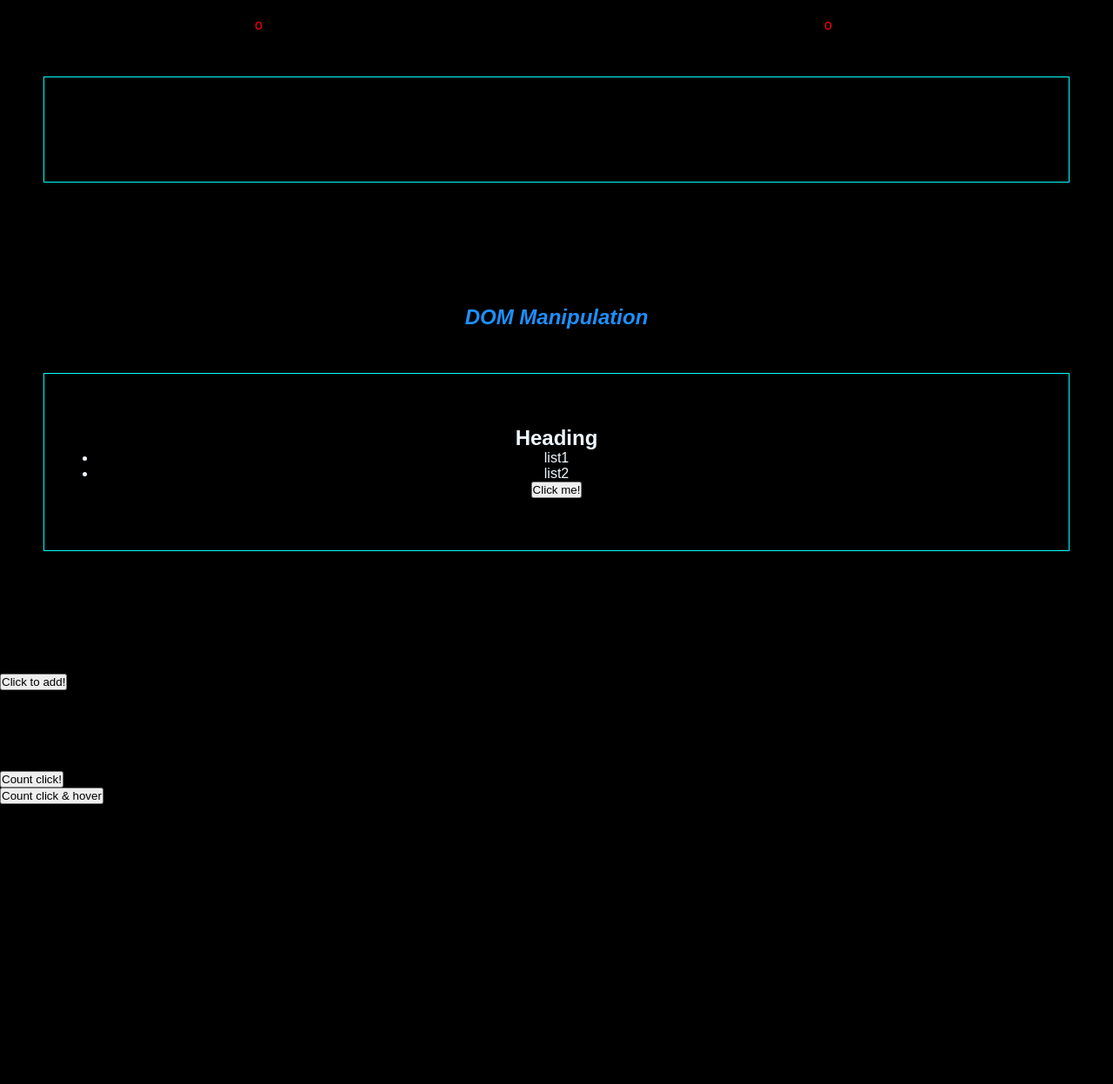
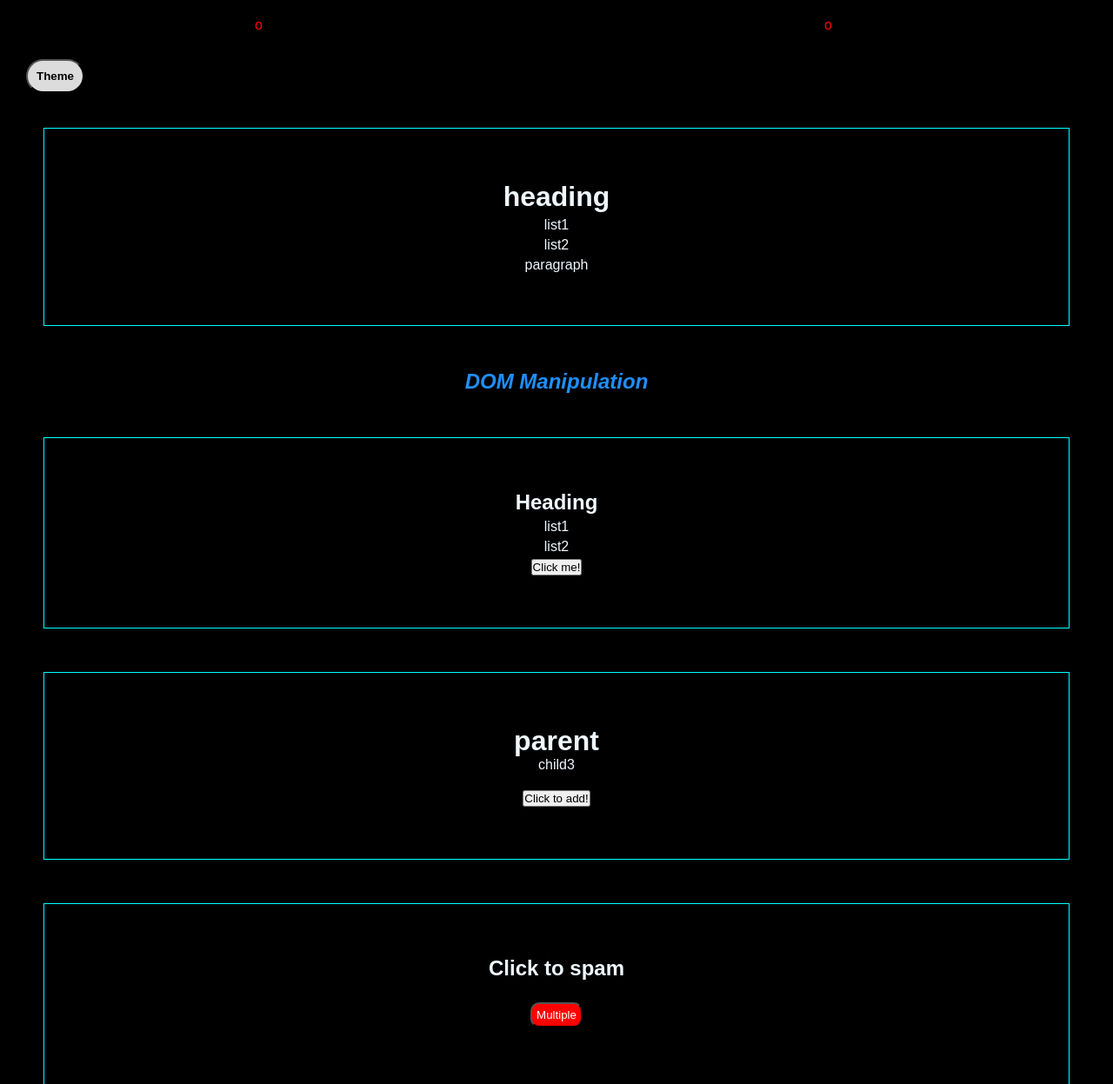
Before and after one commit to DebarghaSanyal/js-playground, a plain HTML site: page index.html in a window 1280 px wide. Shown: the top 1247 px of the page at 87% size. Before the commit the page ends 925 px from the top, so only its background shows below. Drawn offline with nearby package versions, Linux system fonts and the light colour scheme; files that its build step writes are made by us from their sources.

Commit message:
Events in js

```diff
--- a/index.html
+++ b/index.html
@@ -20,8 +20,8 @@
             <li>o</li>
         </ul>
     </nav>
-
-    <div id="div_id"></div>
+    <button id="theme">Theme</button>
+    <div id="div_id">
         <h1>heading</h1>
         <ul>
             <li>
@@ -46,7 +46,7 @@
         <h1>To be deleted</h1>
         <span>node.remove()</span>
     </div>
-    <div id="parent"></div>
+    <div id="parent">
         <h1>parent</h1>
         <div id="child">child1</div>
         <div id="child1">child2</div>
@@ -64,8 +64,10 @@
             <button id="count_click1">Count click & hover</button>
         </div>
     </div>
+
     <script src="script.js"></script>
     <script src="DOM.js"></script>
+    <script src="event.js"></script>
     <script src="https://cdnjs.cloudflare.com/ajax/libs/popper.js/2.9.2/umd/popper.min.js"></script>
     <script src="https://cdnjs.cloudflare.com/ajax/libs/twitter-bootstrap/5.1.0/js/bootstrap.min.js"></script>
 </body>
--- a/style.css
+++ b/style.css
@@ -21,10 +21,57 @@ body {
 
 #div_id,
 .box,
-.para {
+.para,
+#parent,
+.spam_div,
+.hTag,
+.event_div {
     margin: 50px;
     color: aliceblue;
     padding: 60px;
     border: 1px solid aqua;
     text-align: center;
 }
+
+#div_id ul li,
+.box ul li {
+    list-style: none;
+    margin: 5px;
+}
+
+.spam_div h2,
+.event_div h2,
+#child3 {
+    margin-bottom: 20px;
+}
+
+/* new class which will get added by classList property */
+.hTag_overlap {
+    color: darkturquoise;
+    border-style: dotted;
+}
+
+#count_click {
+    padding: 10px;
+    background-color: rgb(83, 236, 83);
+    font-size: 18px;
+    font-weight: 600;
+    border-style: groove;
+    border-radius: 20px;
+}
+
+#count_click:hover,
+#theme:hover {
+    background-color: black;
+    border-color: aqua;
+    color: rgb(83, 236, 83);
+}
+
+#theme {
+    margin: 30px;
+    margin-bottom: -10px;
+    padding: 10px;
+    border-radius: 20px;
+    font-weight: 600;
+    background-color: gainsboro;
+}
```
Also changed, not shown: event.js (added, +8 -0 lines). Lines whose indentation alone changed are shown as unchanged.
